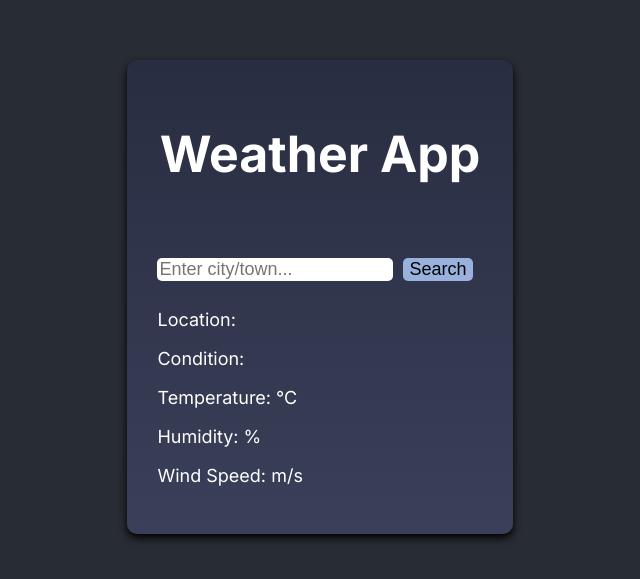
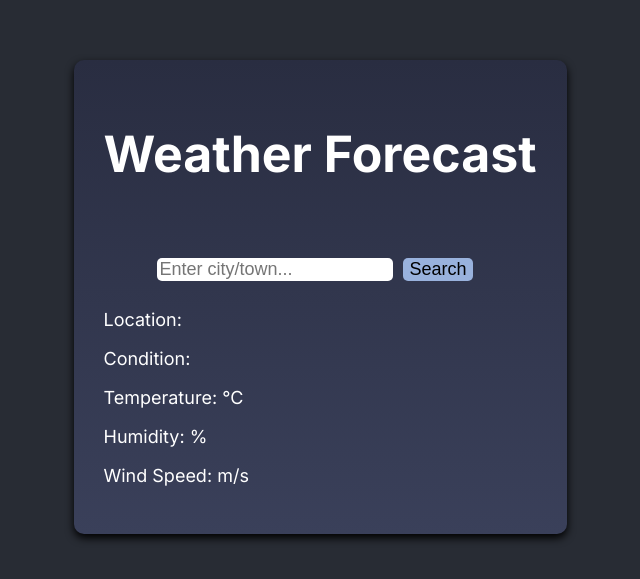
Before and after one commit to lapointek/101452430_comp3123_labtest2, a React (Create React App) app: page / in a window 1280 px wide. Shown: the part 103-682 px from the top of the page, without its empty margins (320-960 px from the left). Built offline with nearby package versions, Linux system fonts and the light colour scheme.

Commit message:
Changed title of application

```diff
--- a/src/App.js
+++ b/src/App.js
@@ -38,7 +38,7 @@ function App() {
     <div className="App">
       <header className="App-header">
         <div class="container">
-          <h1>Weather App</h1>
+          <h1>Weather Forecast</h1>
           <img src={weather.icon} onerror="this.src.display='none'" />
           <div>
             <input
```
Also changed, not shown: images/searched_city.png, images/weather_app.png.
